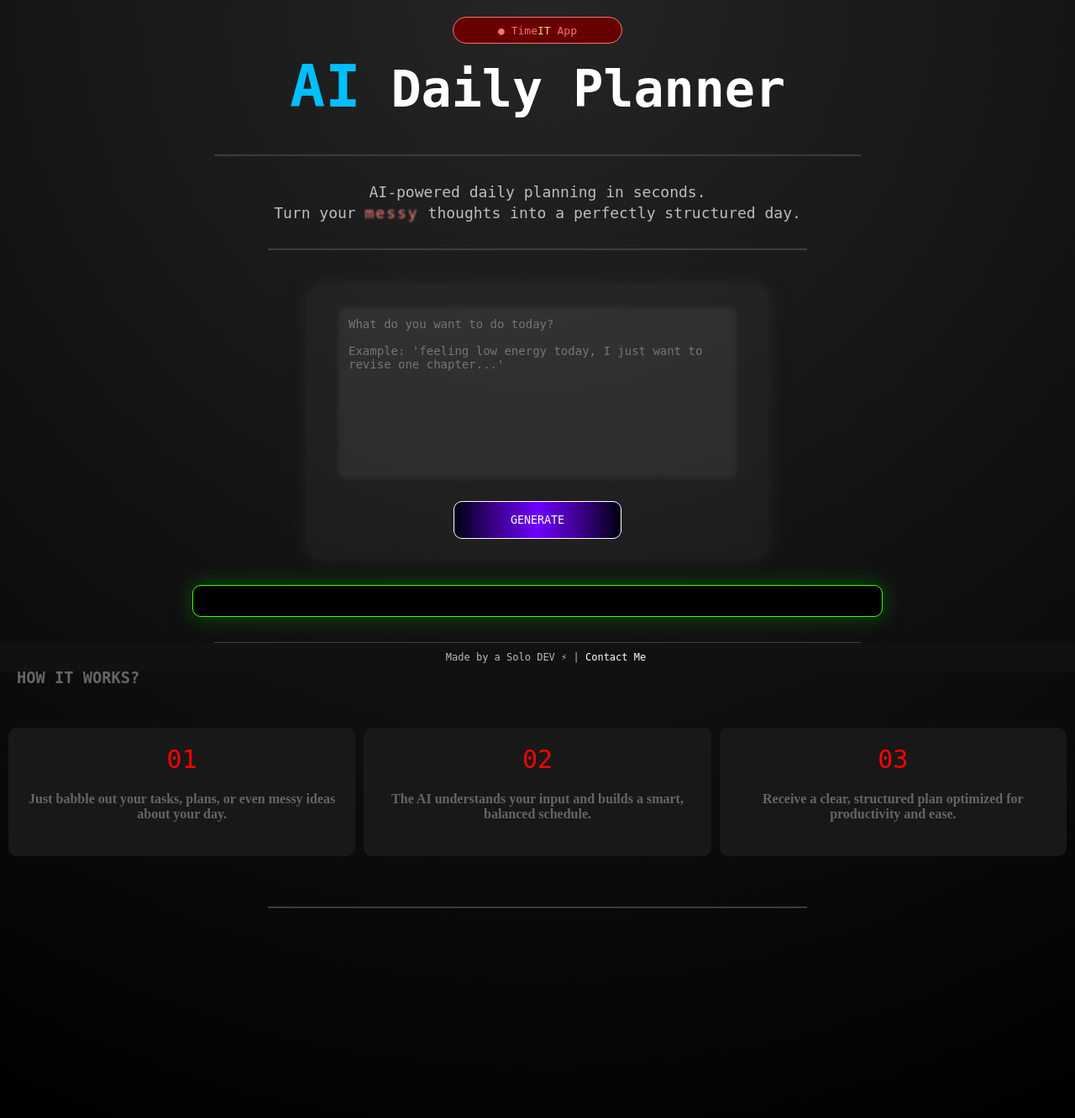
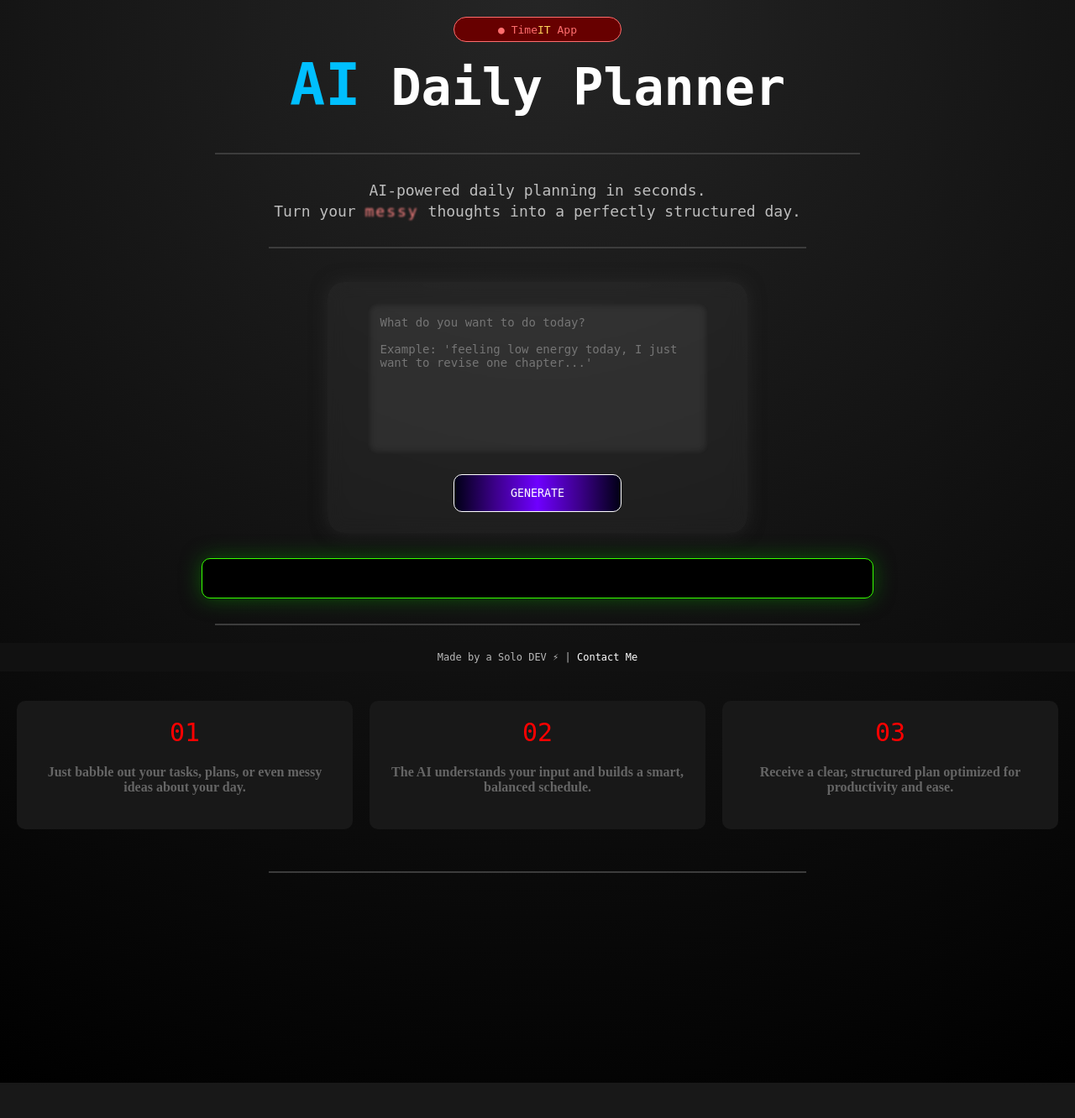
Before and after one commit to Sourajyoti08/ai-planner, a Flask app: page / in a window 1280 px wide. Shown: the whole page at 84% size. After the commit the page ends 1290 px from the top, so only its background shows below. Run offline with Flask 3, Linux system fonts and the light colour scheme.

Commit message:
Refine styles in style.css for layout improvements
Adjusted padding and gap in container, updated box styles.

```diff
--- a/static/style.css
+++ b/static/style.css
@@ -1,3 +1,8 @@
+* {
+    box-sizing: border-box;
+}
+
+
 body {
     background: #242424 radial-gradient(circle at top, #252525, #000000);
     margin: 0;
@@ -119,7 +124,7 @@ button {
     width:90%;
     border: 1px solid rgb(55, 255, 0);
     border-radius: 10px;
-    padding: 10px;
+    padding: 15px;
     box-shadow: 0 0 25px rgba(10, 124, 0, 0.63);
     background-color: #000000;
     max-width:800px;
@@ -144,16 +149,19 @@ pre {
     font-size:12px;
 }
 
-
 .footer a {
     color:white;
     text-decoration:none;
 }
+
 .container{
     display: flex;
-    gap: 10px;
-    padding: 10px;
+    gap: 20px;
+    padding: 20px;
+    justify-content: center;
+    margin: auto;
 }
+
 .box {
     flex: 1;
     padding: 20px;
@@ -161,7 +169,6 @@ pre {
     color: rgb(255, 1, 1);
     border-radius: 10px;
     text-align: center;
-    margin: 20px auto;
     font-size: clamp(20px, 4vw, 30px);
 }
 
@@ -177,10 +184,6 @@ pre {
     text-decoration: none;
 }
 
-
-
-
-
 /* Mobile view */
 @media (max-width: 600px) {
     .container {
```
